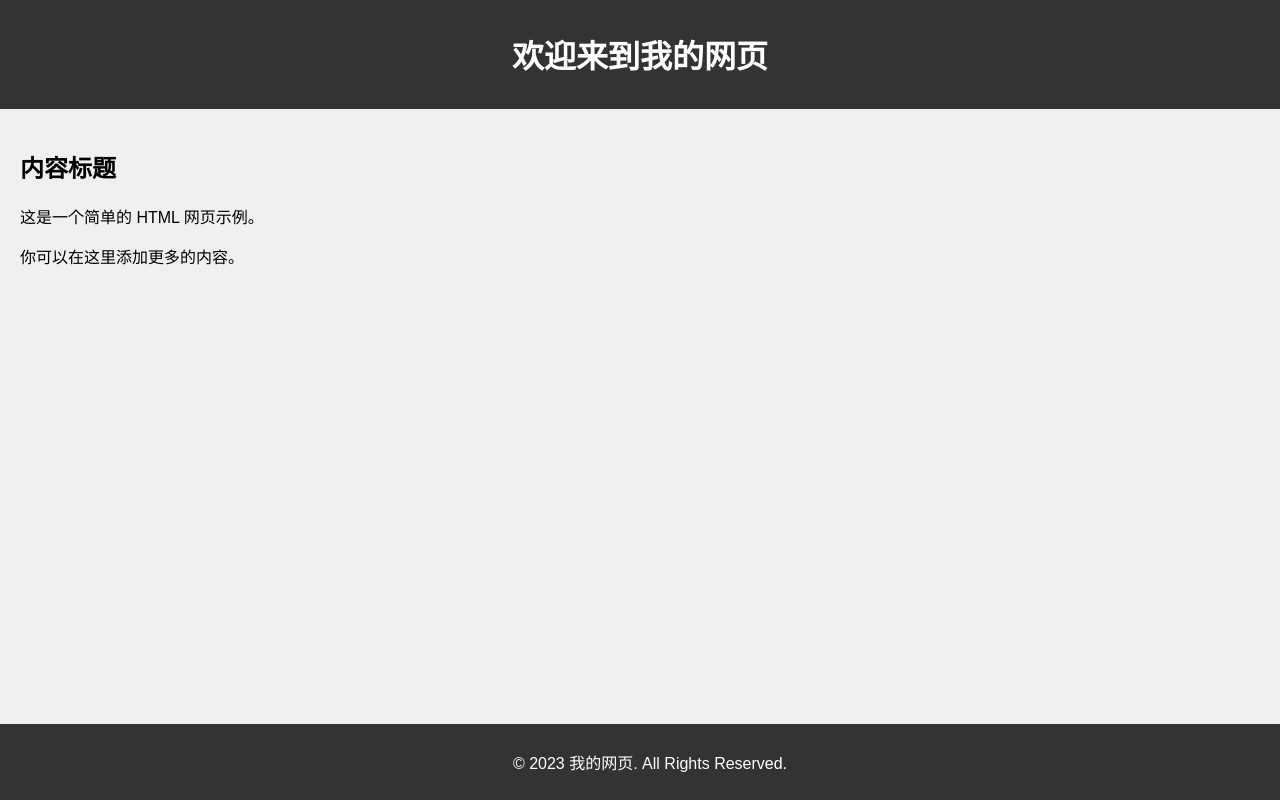
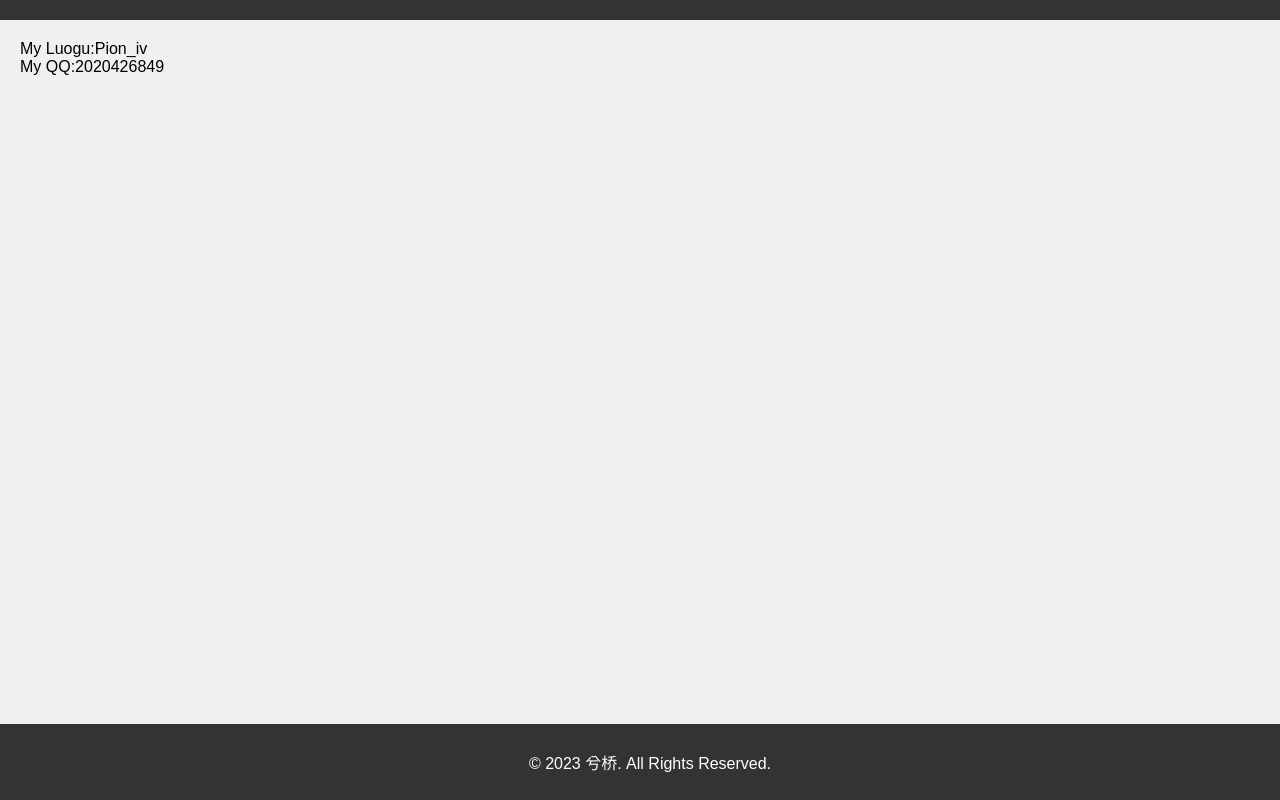
Before and after one commit to Erll-apec/Erll-apec.github.io, a plain HTML site: page index.html in a window 1280 px wide. Drawn offline with Linux system fonts and the light colour scheme.

Commit message:
Update index.html

```diff
--- a/index.html
+++ b/index.html
@@ -3,7 +3,7 @@
 <head>
     <meta charset="UTF-8">
     <meta name="viewport" content="width=device-width, initial-scale=1.0">
-    <title>我的第一个网页</title>
+    <title>兮桥</title>
     <style>
         body {
             font-family: Arial, sans-serif;
@@ -33,15 +33,15 @@
 </head>
 <body>
     <header>
-        <h1>欢迎来到我的网页</h1>
+
     </header>
     <main>
-        <h2>内容标题</h2>
-        <p>这是一个简单的 HTML 网页示例。</p>
-        <p>你可以在这里添加更多的内容。</p>
+        My Luogu:Pion_iv
+        <br>
+        My QQ:2020426849
     </main>
     <footer>
-        <p>&copy; 2023 我的网页. All Rights Reserved.</p>
+        <p>&copy; 2023 兮桥. All Rights Reserved.</p>
     </footer>
 </body>
 </html>
```
